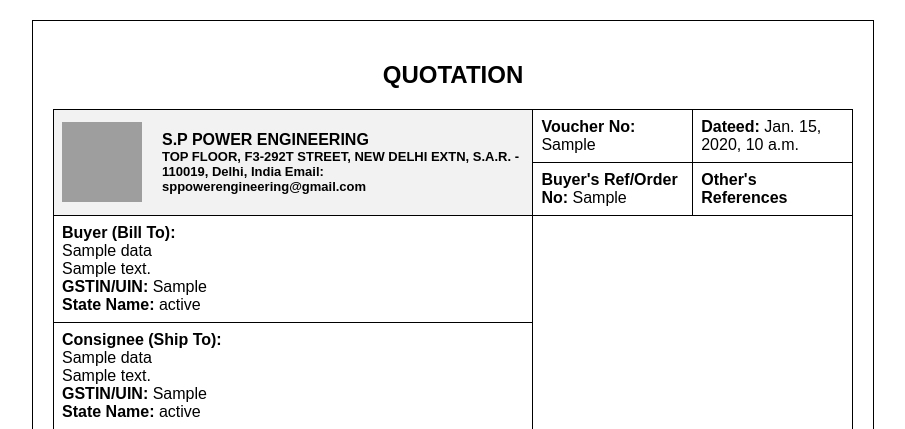
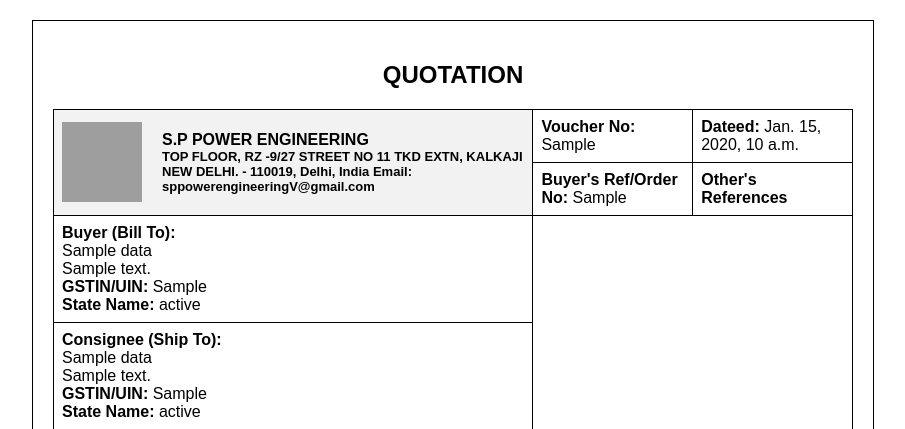
Before and after one commit to vikas05kushwaha/sppe, a Django app: template templates/quotation.html in a window 1280 px wide. Shown: the top 429 px of the page, without its empty margins (187-1092 px from the left). Run offline with Django 4.2, Linux system fonts and the light colour scheme; the template is opened without the code that fills it: most values are stand-ins (such as "Sample title", 1, 10 or a date in 2020); grey boxes are pictures that could not be loaded.

Commit message:
address update

```diff
--- a/api/settings.py
+++ b/api/settings.py
@@ -25,7 +25,7 @@ SECRET_KEY = 'django-insecure-=cldztbc4jg&xl0!x673!*v2_=p$$eu)=7*f#d0#zs$44xx-h^
 # SECURITY WARNING: don't run with debug turned on in production!
 DEBUG = True
 
-ALLOWED_HOSTS = ['127.0.0.1', '.vercel.app','192.168.233.131']
+ALLOWED_HOSTS = ['127.0.0.1', '.vercel.app','192.168.56.1']
 import os
 
 
--- a/example/views.py
+++ b/example/views.py
@@ -5,7 +5,7 @@ from django.shortcuts import render
 
 
 def index(request):
-    return render(request, 'newFIle.html')
+    return render(request, 'index.html')
 
 
 
--- a/templates/newFIle.html
+++ b/templates/index.html
@@ -325,9 +325,9 @@
                     <img src="https://trovenapp.s3.amazonaws.com/sppowerLogo.png" alt="Company Logo" height="80px" width="80px">
                     <span style="margin-left: 20px;">
                         <p style="margin: 0;">S.P POWER ENGINEERING</p>
-                        <p style="font-size: small;margin: 0;">TOP FLOOR, F3-292T STREET, NEW DELHI EXTN,
-                            S.A.R. - 110019, Delhi, India
-                            Email: sppowerengineering@gmail.com</p>
+                                <p style="font-size: small;margin: 0;">TOP FLOOR, RZ -9/27 STREET NO 11 TKD EXTN,
+                                    KALKAJI NEW DELHI. - 110019, Delhi, India
+                                    Email: sppowerengineeringV@gmail.com</p>
                     </span>
                 </div>
                 <div>
--- a/templates/new1.html
+++ b/templates/new1.html
@@ -268,9 +268,9 @@
                         <img src="https://trovenapp.s3.amazonaws.com/sppowerLogo.png" alt="Company Logo" height="80px" width="80px">
                         <span style="margin-left: 20px;">
                             <p style="margin: 0;">S.P POWER ENGINEERING</p>
-                            <p style="font-size: small;margin: 0;">TOP FLOOR, F3-292T STREET, NEW DELHI EXTN,
-                                S.A.R. - 110019, Delhi, India
-                                Email: sppowerengineering@gmail.com</p>
+                                <p style="font-size: small;margin: 0;">TOP FLOOR, RZ -9/27 STREET NO 11 TKD EXTN,
+                                    KALKAJI NEW DELHI. - 110019, Delhi, India
+                                    Email: sppowerengineeringV@gmail.com</p>
                         </span>
                     </div>
                     <div>
--- a/templates/quotation.html
+++ b/templates/quotation.html
@@ -158,9 +158,9 @@
                             <img src="https://trovenapp.s3.amazonaws.com/sppowerLogo.png" alt="Company Logo" height="80px" width="80px">
                             <span style="margin-left: 20px;">
                                 <p style="margin: 0;">S.P POWER ENGINEERING</p>
-                                <p style="font-size: small;margin: 0;">TOP FLOOR, F3-292T STREET, NEW DELHI EXTN,
-                                    S.A.R. - 110019, Delhi, India
-                                    Email: sppowerengineering@gmail.com</p>
+                                <p style="font-size: small;margin: 0;">TOP FLOOR, RZ -9/27 STREET NO 11 TKD EXTN,
+                                    KALKAJI NEW DELHI. - 110019, Delhi, India
+                                    Email: sppowerengineeringV@gmail.com</p>
                             </span>
                         </div>
                     </th>
```
